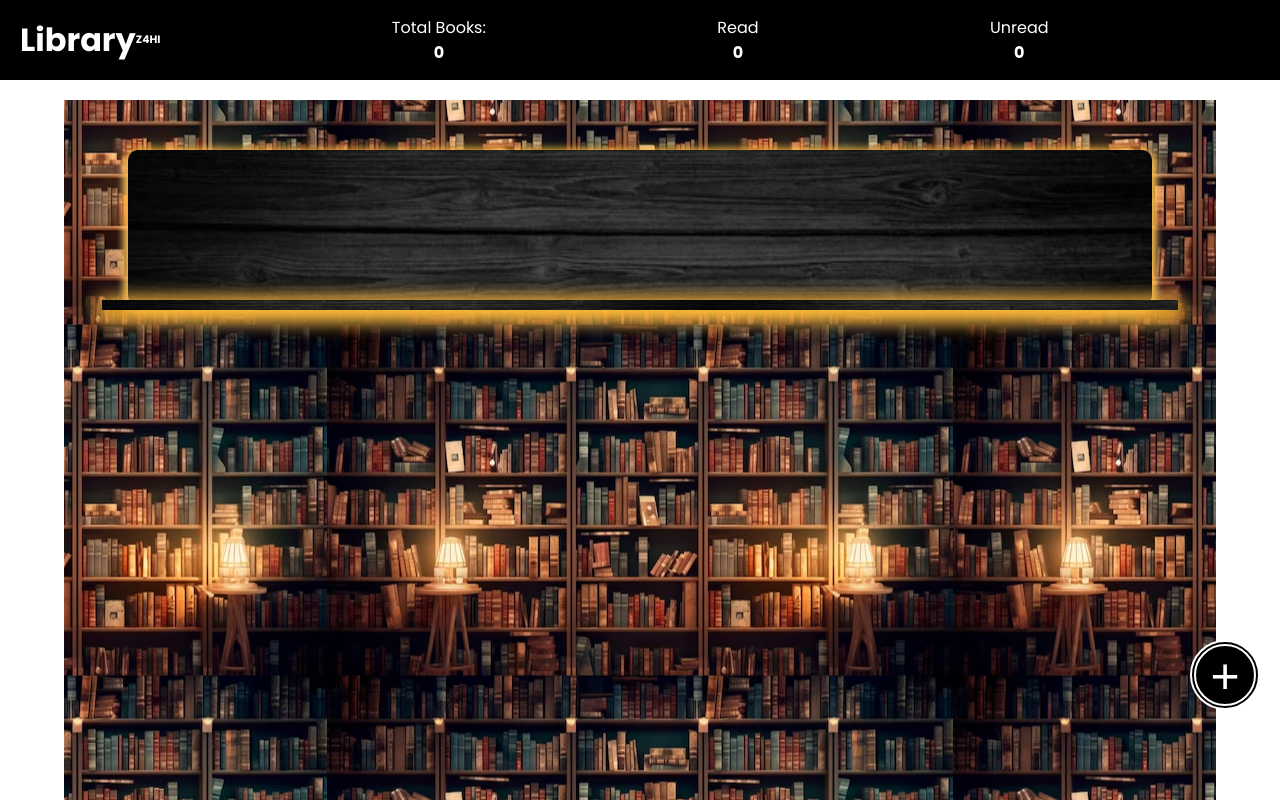
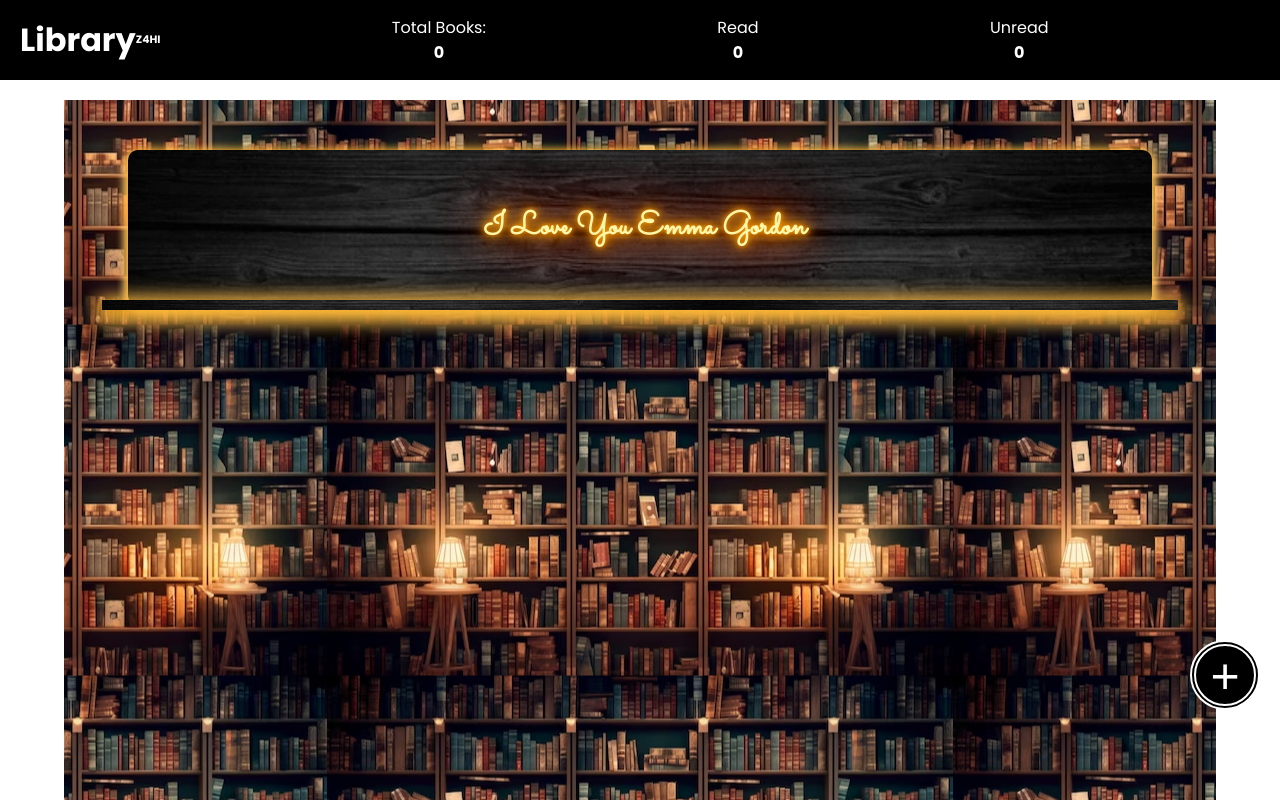
Before and after one commit to Z4HI/library, a plain HTML site: page index.html in a window 1280 px wide. Drawn offline with Linux system fonts and the light colour scheme.

Commit message:
added shelfwords

```diff
--- a/index.html
+++ b/index.html
@@ -24,6 +24,7 @@
             </header>
 
             <div class="bookShelfContainer">
+                <h1 class="shelfwords">I Love You Emma Gordon</h1>
                 <div class="bookShelf">
 
 
--- a/styles.css
+++ b/styles.css
@@ -2,7 +2,7 @@
 @import url('https://fonts.googleapis.com/css2?family=Poppins:wght@100;400;700&display=swap');
 
   @import url('https://fonts.googleapis.com/css2?family=Pacifico&display=swap');
-
+  @import url("https://fonts.googleapis.com/css?family=Sacramento&display=swap");
 
 *{
     box-sizing: border-box;
@@ -88,7 +88,10 @@ header h1{
     font-size: 10px;
     margin-top: 20px;
     text-shadow: 0px 0px 50px white ;
+
     }
+
+
 .bookShelfContainer{
     color: white;
     height: 155px;
@@ -103,7 +106,32 @@ header h1{
     z-index: 100;
     box-shadow:0 2px 10px 2px orange, 0 5px 10px 2px white ;
 }
+.shelfwords{
+    color: #fff6a9;
+    position: absolute;
+    text-shadow: 0 0 5px #ffa500, 0 0 15px #ffa500, 0 0 20px #ffa500, 0 0 40px #ffa500, 0 0 60px #ff0000, 0 0 10px #ff8d00, 0 0 98px #ff0000;
+    animation: flicker 2s infinite;
+    font-family: "Sacramento", cursive;
+    width: 100%;
+    height: 100%;
+    display: flex;
+    justify-content: center;
+    align-items: center;
+}
 
+@keyframes flicker {
+
+   0%{
+    text-shadow: none;
+   }
+   25%{text-shadow: white;
+
+   }
+   100%{
+    text-shadow: 0 0 5px #ffa500, 0 0 15px #ffa500, 0 0 20px #ffa500, 0 0 40px #ffa500, 0 0 60px #ff0000, 0 0 10px #ff8d00, 0 0 98px #ff0000;
+    color: #fff6a9;}
+
+}
 
 
 .shelf{
```
